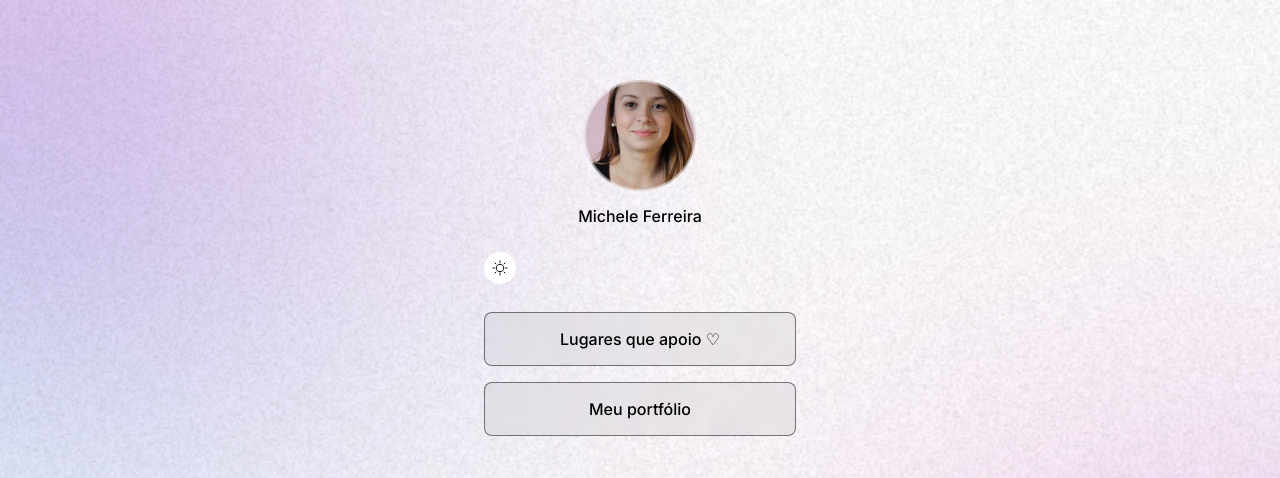
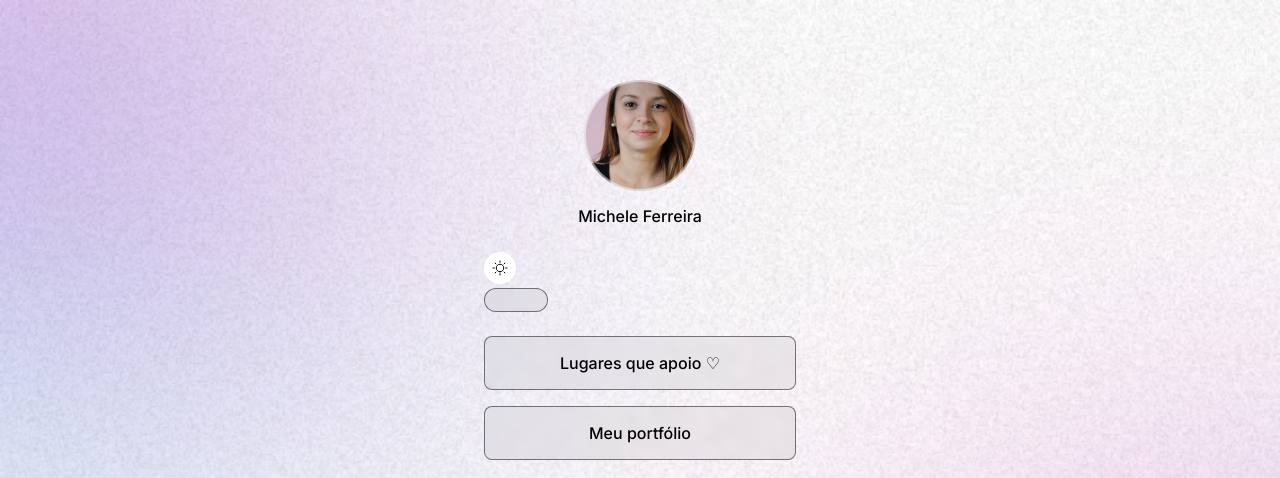
Before and after one commit to michele-nf/cartao-online, a plain HTML site: page index.html in a window 1280 px wide. Shown: the top 478 px of the page. Drawn offline with nearby package versions, Linux system fonts and the light colour scheme.

Commit message:
Estiliza span do switch.

```diff
--- a/style.css
+++ b/style.css
@@ -65,6 +65,17 @@ body * {
   border-radius: 50%;
 }
 
+#switch span {
+  display: block;
+  width: 64px;
+  height: 24px;
+  background: var(--surface-color);
+  border: 1px solid var(--stroke-color);
+  backdrop-filter: blur(4px);
+  -webkit-backdrop-filter: blur(4px);
+  border-radius: 9999px;
+}
+
 /* Links */
 ul {
   list-style: none;
```
